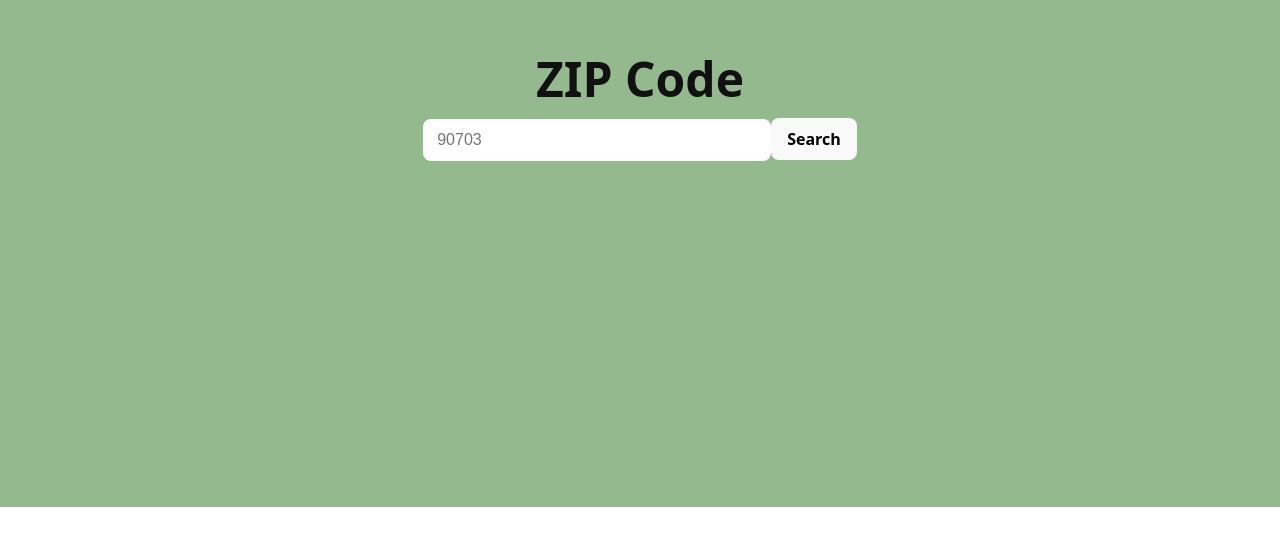
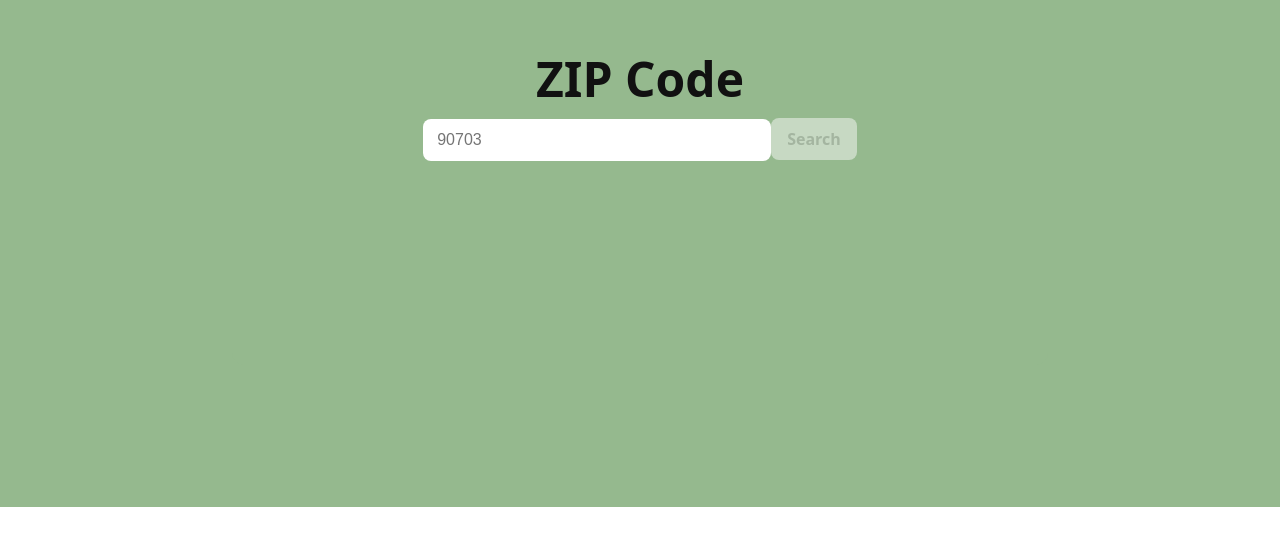
Before and after one commit to spiderpilo/Cafe-Finder, a React (Vite) app: page /search in a window 1280 px wide. Shown: the part 293-832 px from the top of the page. Built offline with nearby package versions, Linux system fonts and the light colour scheme.

Commit message:
add zip code validation on search page

```diff
--- a/src/index.css
+++ b/src/index.css
@@ -87,3 +87,8 @@ body {
   justify-content: center;
   align-items: center;
 }
+
+.search-button:disabled {
+  opacity: 0.5;
+  cursor: not-allowed;
+}
--- a/src/pages/Search.jsx
+++ b/src/pages/Search.jsx
@@ -1,10 +1,28 @@
+import { useState } from "react";
+
 export default function Search() {
+  const [zip, setZip] = useState("");
+
+  const isValidZip = zip.length === 5;
+
   return (
     <div className="panel">
       <div className="home-stack">
         <h1 className="home-title">ZIP Code</h1>
-        <input className="zip-input" placeholder="90703" />
-        <button className="search-button">Search</button>
+
+        <input
+          className="zip-input"
+          placeholder="90703"
+          value={zip}
+          onChange={(e) => setZip(e.target.value)}
+        />
+
+        <button
+          className="search-button"
+          disabled={!isValidZip}
+        >
+          Search
+        </button>
       </div>
     </div>
   );
```
